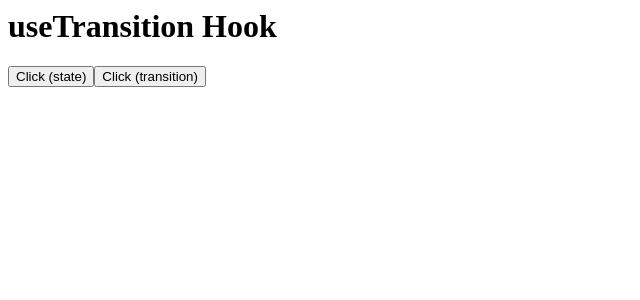
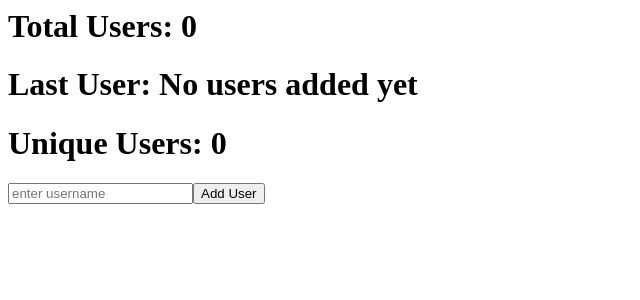
Before and after one commit to shivrajpro/react-step-by-step, a React (Vite) app: page / in a window 1280 px wide. Shown: the top 300 px of the page, without its empty margins (0-640 px from the left). Built offline with nearby package versions, Linux system fonts and the light colour scheme.

Commit message:
derived state

```diff
--- a/src/App.jsx
+++ b/src/App.jsx
@@ -1,31 +1,34 @@
-import { useState, useTransition } from "react";
+import { useState } from "react";
 
 function App() {
-  const [myPending, setMyPending] = useState(false);
-  const [pending, startTransition] = useTransition(false);
+  const [users, setUsers] = useState([]);
+  const [user, setUser] = useState("");
 
-  const handleSubmit = async () => {
-    setMyPending(true);
-
-    await new Promise((res) => setTimeout(res, 2000));
-
-    setMyPending(false);
+  const handleAddUser = () => {
+    setUsers([...users, user]);
+    setUser("");
   };
 
-  const handleTransition = () => {
-    startTransition(async () => {
-      await new Promise((res) => setTimeout(res, 2000));
-    });
-  };
+  const totalUsers = users.length;
+  const lastUser = users[totalUsers - 1] || "No users added yet";
+  const uniqueUsers = [...new Set(users)];
+  // above three variables are derived state
+
   return (
     <>
-      <h1>useTransition Hook</h1>
-      <button disabled={myPending} onClick={handleSubmit}>
-        Click (state)
-      </button>
-      <button disabled={pending} onClick={handleTransition}>
-        Click (transition)
-      </button>
+      <h1>Total Users: {totalUsers}</h1>
+      <h1>Last User: {lastUser}</h1>
+      <h1>Unique Users: {uniqueUsers.length}</h1>
+      <input
+        type="text"
+        onChange={(evt) => setUser(evt.target.value)}
+        placeholder="enter username"
+        value={user}
+      />
+      <button onClick={handleAddUser}>Add User</button>
+      {users.map((user, index) => (
+        <h4 key={index}>{user}</h4>
+      ))}
     </>
   );
 }
```
